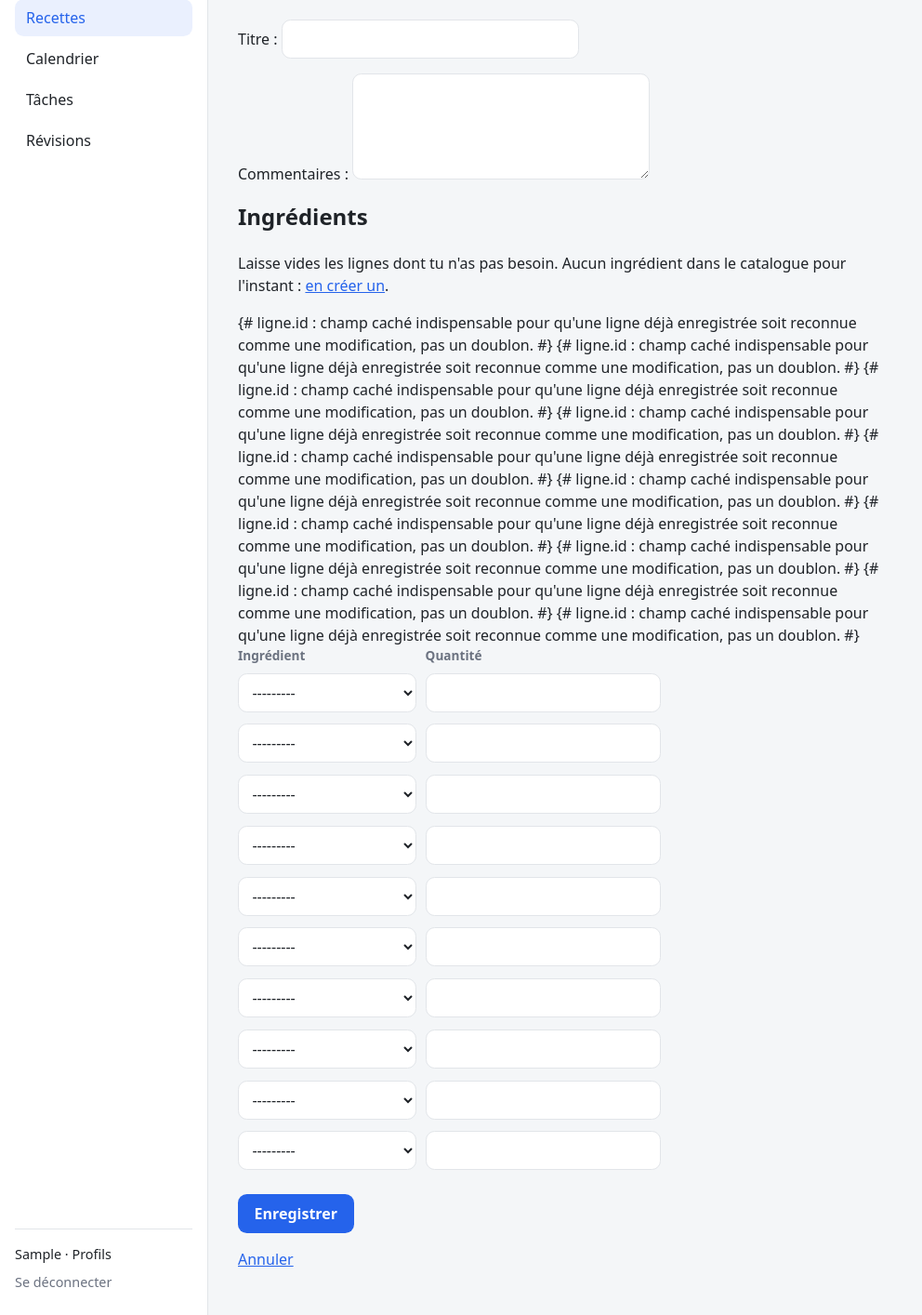
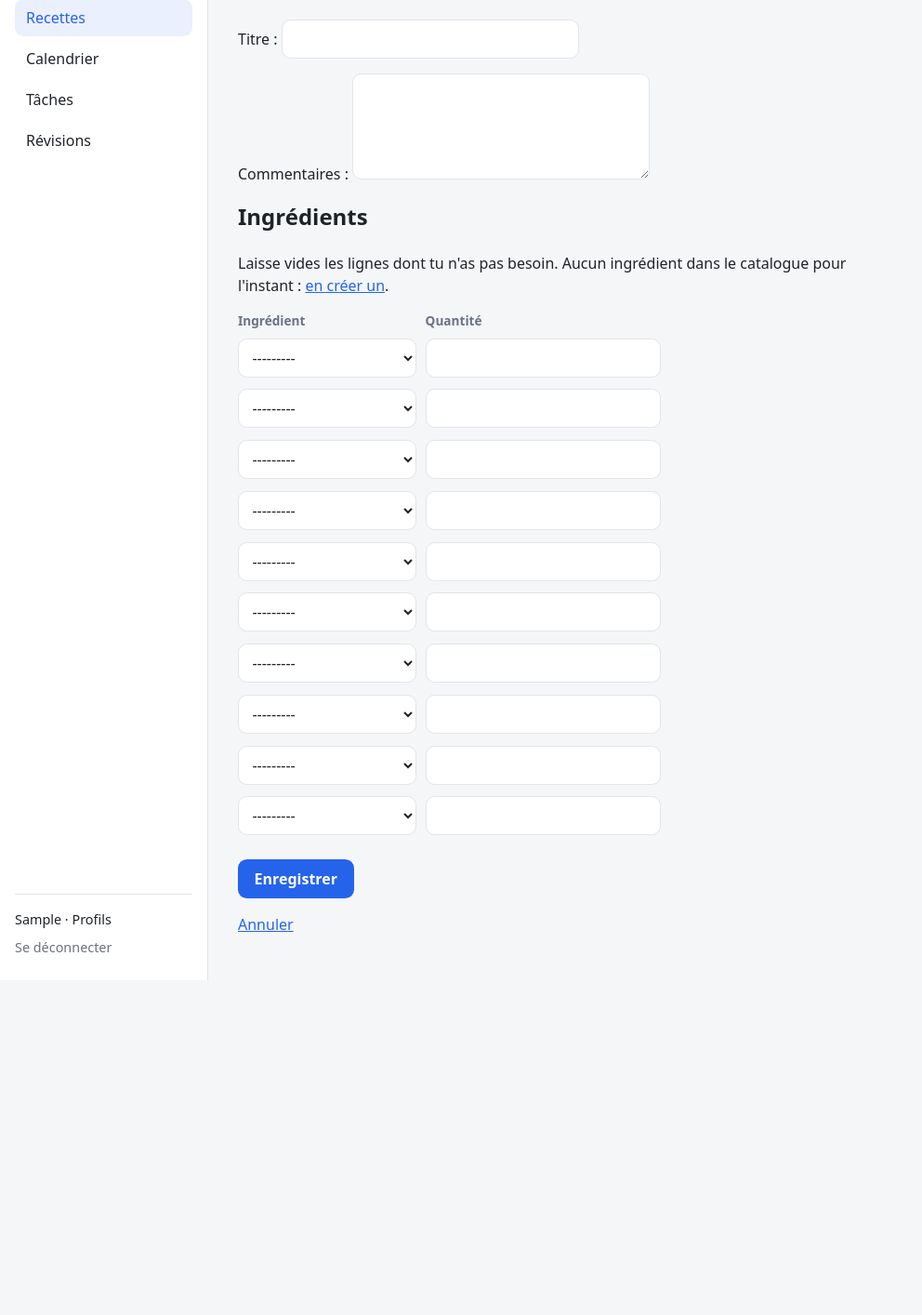
Before and after one commit to chaps78/site_maison, a Django app: page /recettes/ajouter/ in a window 1280 px wide. Shown: the part 80-1494 px from the top of the page at 93% size, without its empty margins (0-992 px from the left). After the commit the page ends 1134 px from the top, so only its background shows below. Run offline with Django 5.2, Linux system fonts and the light colour scheme; the visitor is signed in with stand-in values (Sample User, id 1); data comes from the database, SQL or seed files in the repository; data that the repository does not hold is empty.

Commit message:
Corrige un commentaire Django mal formé qui s'affichait

```diff
--- a/apps/recettes/templates/recettes/recette_form.html
+++ b/apps/recettes/templates/recettes/recette_form.html
@@ -26,8 +26,7 @@
             </tr>
             {% for ligne in formset %}
                 <tr>
-                    {# ligne.id : champ caché indispensable pour qu'une ligne déjà
-                       enregistrée soit reconnue comme une modification, pas un doublon. #}
+                    {# ligne.id : champ caché indispensable pour reconnaître une ligne déjà enregistrée. #}
                     <td>{{ ligne.id }}{{ ligne.type_ingredient }}</td>
                     <td>{{ ligne.quantite }}</td>
                     {% if formset.can_delete %}<td>{{ ligne.DELETE }}</td>{% endif %}
```
